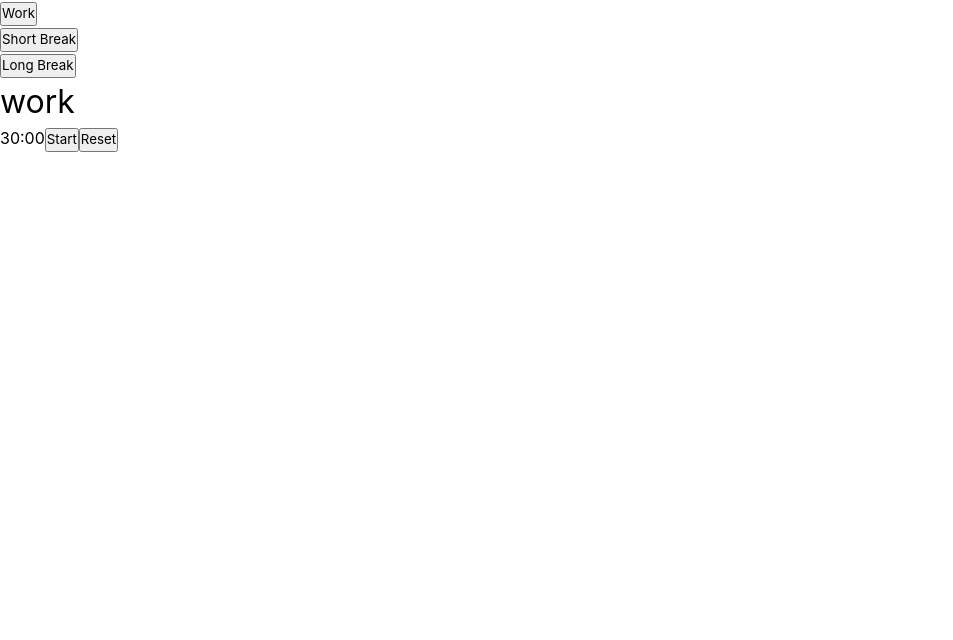
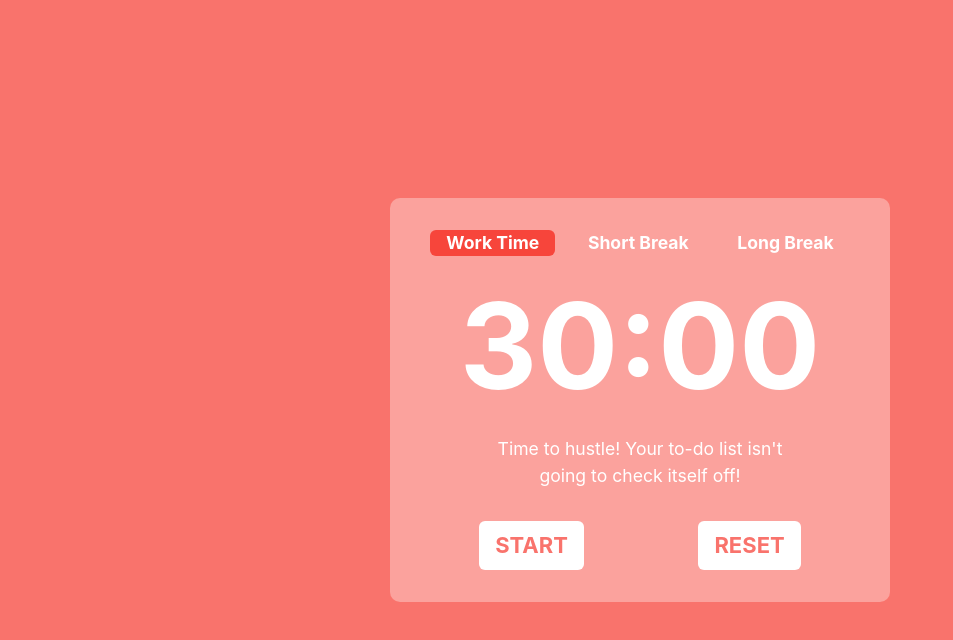
Before and after one commit to mpedraza10/pomo-clock, a React (Vite) app: page / in a window 1280 px wide. Shown: the top 640 px of the page, without its empty margins (0-953 px from the left). Built offline with nearby package versions, Linux system fonts and the light colour scheme.

Commit message:
Installed sass and added styles for all components

```diff
--- a/package.json
+++ b/package.json
@@ -11,7 +11,8 @@
   },
   "dependencies": {
     "react": "^18.3.1",
-    "react-dom": "^18.3.1"
+    "react-dom": "^18.3.1",
+    "sass": "^1.77.8"
   },
   "devDependencies": {
     "@eslint/js": "^9.9.0",
--- a/src/App.jsx
+++ b/src/App.jsx
@@ -41,8 +41,25 @@ const App = () => {
 	}, [isDone]);
 
 	return (
-		<main>
-			<Nav setCurrentTimer={setCurrentTimer} />
+		<main
+			className={`main-container ${
+				currentTimer === "work"
+					? "red-bg"
+					: currentTimer === "sbreak"
+					? "light-blue-bg"
+					: "dark-blue-bg"
+			}`}
+		>
+			<div
+				className={`content-container ${
+					currentTimer === "work"
+						? "red-bg"
+						: currentTimer === "sbreak"
+						? "light-blue-bg"
+						: "dark-blue-bg"
+				}`}
+			>
+				<Nav currentTimer={currentTimer} setCurrentTimer={setCurrentTimer} />
 				{currentTimer === "work" ? (
 					<Timer
 						minutes={timerSettings.work.time}
@@ -62,6 +79,7 @@ const App = () => {
 						setIsDone={setIsDone}
 					/>
 				)}
+			</div>
 		</main>
 	);
 };
--- /dev/null
+++ b/src/components/controls/controls.component.jsx
@@ -0,0 +1,49 @@
+/* eslint-disable react/prop-types */
+
+// Styles
+import "./controls.styles.scss";
+
+const Controls = ({
+	currentTimer,
+	playAudio,
+	handleReset,
+	isActive,
+	setIsActive,
+}) => {
+	return (
+		<div className="controls-container">
+			<button
+				className={`btn start-pause-btn ${
+					currentTimer === "work"
+						? "red-bg"
+						: currentTimer === "sbreak"
+						? "light-blue-bg"
+						: "dark-blue-bg"
+				}`}
+				onClick={() => {
+					playAudio("click");
+					setIsActive(!isActive);
+				}}
+			>
+				{isActive ? "PAUSE" : "START"}
+			</button>
+			<button
+				className={`btn reset-btn ${
+					currentTimer === "work"
+						? "red-bg"
+						: currentTimer === "sbreak"
+						? "light-blue-bg"
+						: "dark-blue-bg"
+				}`}
+				onClick={() => {
+					playAudio("click");
+					handleReset();
+				}}
+			>
+				RESET
+			</button>
+		</div>
+	);
+};
+
+export default Controls;
--- /dev/null
+++ b/src/components/controls/controls.styles.scss
@@ -0,0 +1,10 @@
+.controls-container {
+	width: 100%;
+	display: flex;
+	justify-content: space-around;
+
+	.start-pause-btn,
+	.reset-btn {
+		font-weight: bold;
+	}
+}
--- a/src/components/nav/nav.component.jsx
+++ b/src/components/nav/nav.component.jsx
@@ -1,24 +1,43 @@
 /* eslint-disable react/prop-types */
 
-const Nav = ({ setCurrentTimer }) => {
+// Styles
+import "./nav.styles.scss";
+
+const Nav = ({ currentTimer, setCurrentTimer }) => {
 	// Helper functions
 	const handleTimerSelection = (e) => setCurrentTimer(e.target.value);
 
 	return (
-		<nav>
-			<ul>
-				<li>
-					<button onClick={handleTimerSelection} value="work">
-						Work
+		<nav className="timer-menu-container">
+			<ul className="menu-options">
+				<li className="timer-opt">
+					<button
+						className={`btn ${currentTimer === "work" ? "work-selected" : ""}`}
+						onClick={handleTimerSelection}
+						value="work"
+					>
+						Work Time
 					</button>
 				</li>
-				<li>
-					<button onClick={handleTimerSelection} value="sbreak">
+				<li className="timer-opt">
+					<button
+						className={`btn ${
+							currentTimer === "sbreak" ? "sbreak-selected" : ""
+						}`}
+						onClick={handleTimerSelection}
+						value="sbreak"
+					>
 						Short Break
 					</button>
 				</li>
-				<li>
-					<button onClick={handleTimerSelection} value="lbreak">
+				<li className="timer-opt">
+					<button
+						className={`btn ${
+							currentTimer === "lbreak" ? "lbreak-selected" : ""
+						}`}
+						onClick={handleTimerSelection}
+						value="lbreak"
+					>
 						Long Break
 					</button>
 				</li>
--- /dev/null
+++ b/src/components/nav/nav.styles.scss
@@ -0,0 +1,34 @@
+@import "../../utils/styles/variables.scss";
+
+.timer-menu-container {
+	width: 100%;
+
+	.menu-options {
+		width: 100%;
+		display: flex;
+		justify-content: space-around;
+		align-items: center;
+
+		.timer-opt {
+			button {
+				font-size: 1.1rem;
+				padding: 0 1rem;
+				font-weight: bold;
+				background-color: transparent;
+				color: #fff;
+
+				&.work-selected {
+					background-color: $selected-red-bg-color;
+				}
+
+				&.sbreak-selected {
+					background-color: $selected-light-blue-bg-color;
+				}
+
+				&.lbreak-selected {
+					background-color: $selected-dark-blue-bg-color;
+				}
+			}
+		}
+	}
+}
--- a/src/components/timer/timer.component.jsx
+++ b/src/components/timer/timer.component.jsx
@@ -3,6 +3,12 @@
 
 // React imports
 import { useEffect, useState, useRef } from "react";
+
+// Components
+import Controls from "../controls/controls.component";
+
+// Styles
+import "./timer.styles.scss";
 
 const Timer = ({ currentTimer, minutes, setIsDone }) => {
 	// ---------------------------------------------- State ----------------------------------------------
@@ -68,25 +74,23 @@ const Timer = ({ currentTimer, minutes, setIsDone }) => {
 	}, [isActive, timeLeft]);
 
 	return (
-		<div>
-			<h1>{currentTimer}</h1>
-			<span>{formatTime(timeLeft)}</span>
-			<button
-				onClick={() => {
-					playAudio("click");
-					setIsActive(!isActive);
-				}}
-			>
-				{isActive ? "Pause" : "Start"}
-			</button>
-			<button
-				onClick={() => {
-					playAudio("click");
-					handleReset();
-				}}
-			>
-				Reset
-			</button>
+		<div className="timer-container">
+			<span className="current-time">{formatTime(timeLeft)}</span>
+			<span className="phrase">
+				{currentTimer === "work"
+					? "Time to hustle! Your to-do list isn't going to check itself off!"
+					: currentTimer === "sbreak"
+					? "Quick stretch! It's time to pretend you're doing yoga."
+					: "Long break! Now's your chance to contemplate life… or just snack endlessly."}
+			</span>
+
+			<Controls
+				currentTimer={currentTimer}
+				isActive={isActive}
+				setIsActive={setIsActive}
+				playAudio={playAudio}
+				handleReset={handleReset}
+			/>
 
 			<audio ref={audioRefs.alarm} src="/audio/alarm.mp3" />
 			<audio ref={audioRefs.click} src="/audio/click.mp3" />
--- /dev/null
+++ b/src/components/timer/timer.styles.scss
@@ -0,0 +1,21 @@
+.timer-container {
+	display: flex;
+	flex-direction: column;
+	justify-content: center;
+	align-items: center;
+
+	.current-time {
+		font-weight: bold;
+		font-size: 7.5rem;
+		color: #fff;
+	}
+
+	.phrase {
+		font-size: 1.1rem;
+		color: #fff;
+		text-align: center;
+		margin-bottom: 2rem;
+    width: 100%;
+    max-width: 300px;
+	}
+}
--- a/src/index.css
+++ /dev/null
@@ -1,9 +0,0 @@
-* {
-	margin: 0;
-	padding: 0;
-	box-sizing: border-box;
-
-	font-family: Inter, system-ui, Avenir, Helvetica, Arial, sans-serif;
-	line-height: 1.5;
-	font-weight: 400;
-}
--- /dev/null
+++ b/src/index.scss
@@ -0,0 +1,78 @@
+@import "./utils/styles/variables";
+
+* {
+	margin: 0;
+	padding: 0;
+	box-sizing: border-box;
+
+	font-family: Inter, system-ui, Avenir, Helvetica, Arial, sans-serif;
+	line-height: 1.5;
+	font-weight: 400;
+}
+
+ul {
+	list-style: none;
+}
+
+.btn {
+	background-color: #fff;
+	padding: 0.5rem 1rem;
+	border: none;
+	border-radius: 6px;
+	font-size: 1.375rem;
+	cursor: pointer;
+
+	&.red-bg {
+		color: $red-bg-color;
+	}
+
+	&.light-blue-bg {
+		color: $light-blue-bg-color;
+	}
+
+	&.dark-blue-bg {
+		color: $dark-blue-bg-color;
+	}
+}
+
+.main-container {
+	min-height: 100vh;
+	padding: 0 1rem;
+	width: 100%;
+	display: flex;
+	flex-direction: column;
+	justify-content: center;
+	align-items: center;
+
+	&.red-bg {
+		background-color: $red-bg-color;
+	}
+
+	&.light-blue-bg {
+		background-color: $light-blue-bg-color;
+	}
+
+	&.dark-blue-bg {
+		background-color: $dark-blue-bg-color;
+	}
+
+	.content-container {
+		width: 100%;
+		max-width: 500px;
+		margin: 0 auto;
+		padding: 2rem;
+		border-radius: 10px;
+
+		&.red-bg {
+			background-color: $contrast-red-bg-color;
+		}
+
+		&.light-blue-bg {
+			background-color: $contrast-light-blue-bg-color;
+		}
+
+		&.dark-blue-bg {
+			background-color: $contrast-dark-blue-bg-color;
+		}
+	}
+}
--- a/src/main.jsx
+++ b/src/main.jsx
@@ -6,7 +6,7 @@ import { createRoot } from "react-dom/client";
 import App from "./App.jsx";
 
 // Styles
-import "./index.css";
+import "./index.scss";
 
 createRoot(document.getElementById("root")).render(
 	<StrictMode>
--- /dev/null
+++ b/src/utils/styles/variables.scss
@@ -0,0 +1,12 @@
+// Variables
+$red-bg-color: hsl(3, 92%, 70%);
+$contrast-red-bg-color: hsl(3, 92%, 80%);
+$selected-red-bg-color: hsl(3, 92%, 60%);
+
+$light-blue-bg-color: hsl(186, 69%, 62%);
+$contrast-light-blue-bg-color: hsl(186, 69%, 72%);
+$selected-light-blue-bg-color: hsl(186, 69%, 52%);
+
+$dark-blue-bg-color: hsl(221, 36%, 35%);
+$contrast-dark-blue-bg-color: hsl(221, 36%, 55%);
+$selected-dark-blue-bg-color: hsl(221, 36%, 45%);
```
Also changed, not shown: 1 other file (tests, documents, lock files or other folders). Lines whose indentation alone changed are shown as unchanged.
